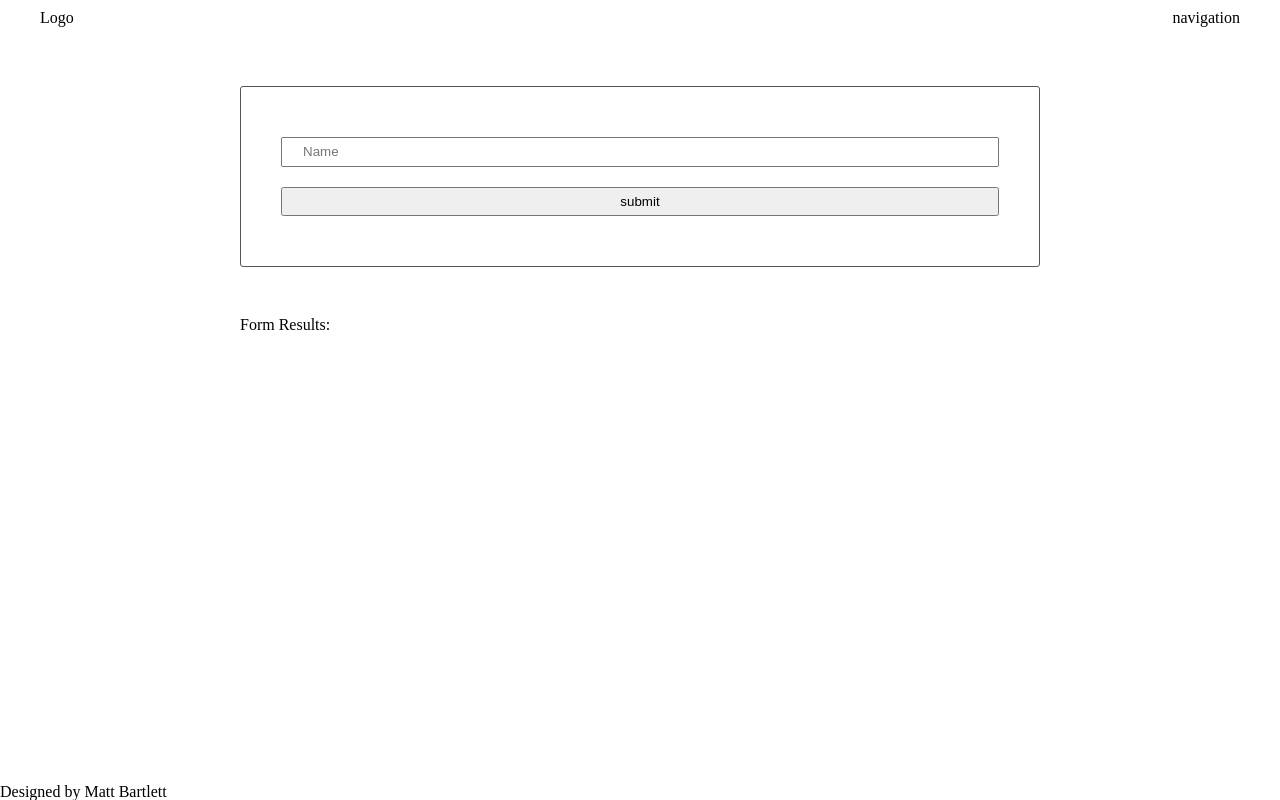
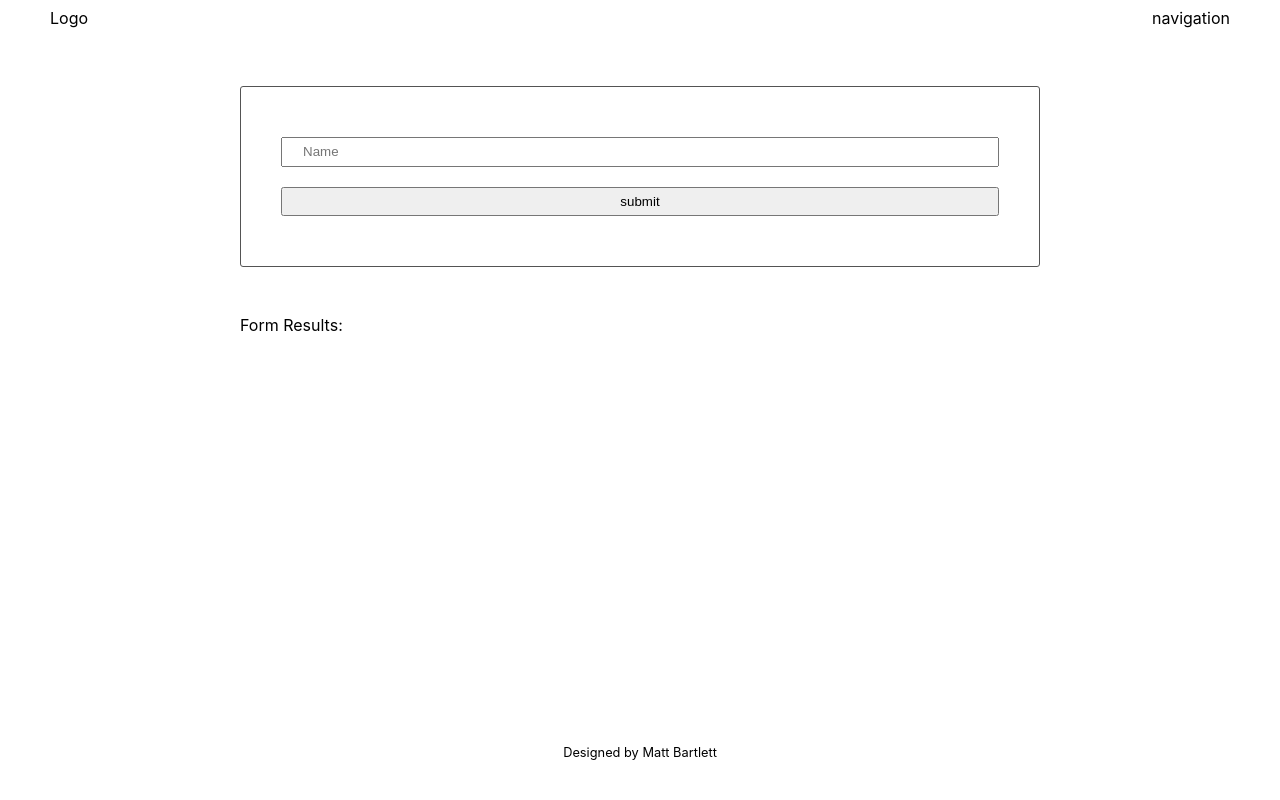
Before and after one commit to MJNBartlett/NLP-News-Evaluator, a website built with webpack: page src/client/views/index.html in a window 1280 px wide. Built offline with nearby package versions, Linux system fonts and the light colour scheme.

Commit message:
Minor style update

```diff
--- a/src/client/styles/base.css
+++ b/src/client/styles/base.css
@@ -2,6 +2,8 @@ body {
     display: flex;
     flex-direction: column;
     min-height: 100vh;
+    font-family: -apple-system, BlinkMacSystemFont, sans-serif;
+    padding: 0 10px;
 }
 
 main {
--- a/src/client/styles/footer.css
+++ b/src/client/styles/footer.css
@@ -0,0 +1,6 @@
+footer{
+  margin: 10px auto 40px auto;
+}
+.footer-text{
+  font-size: 0.8em;
+}
```
